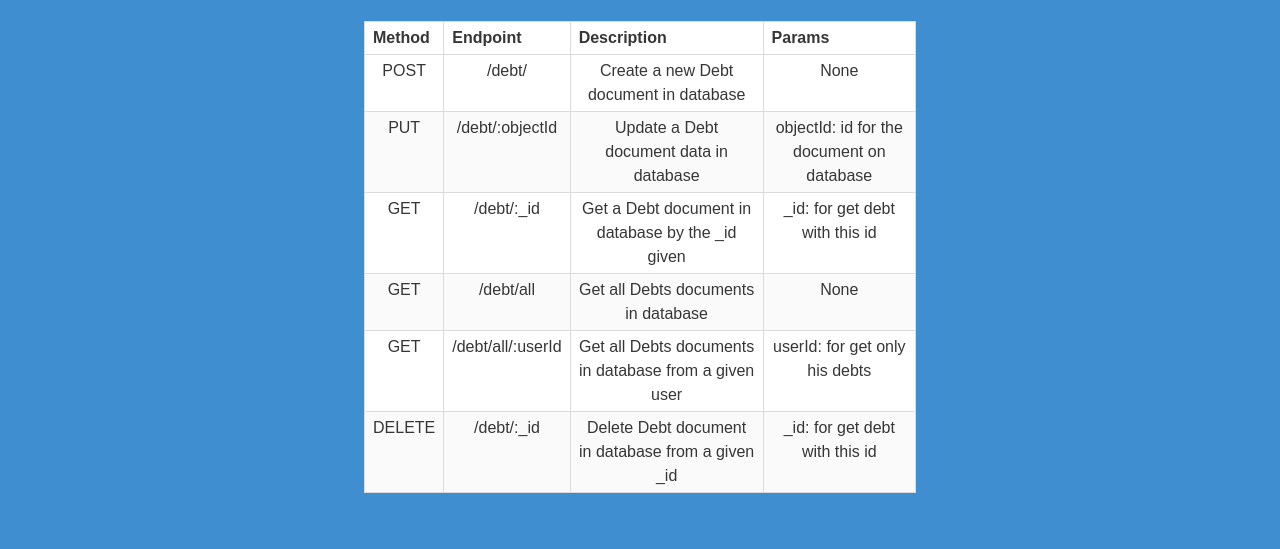
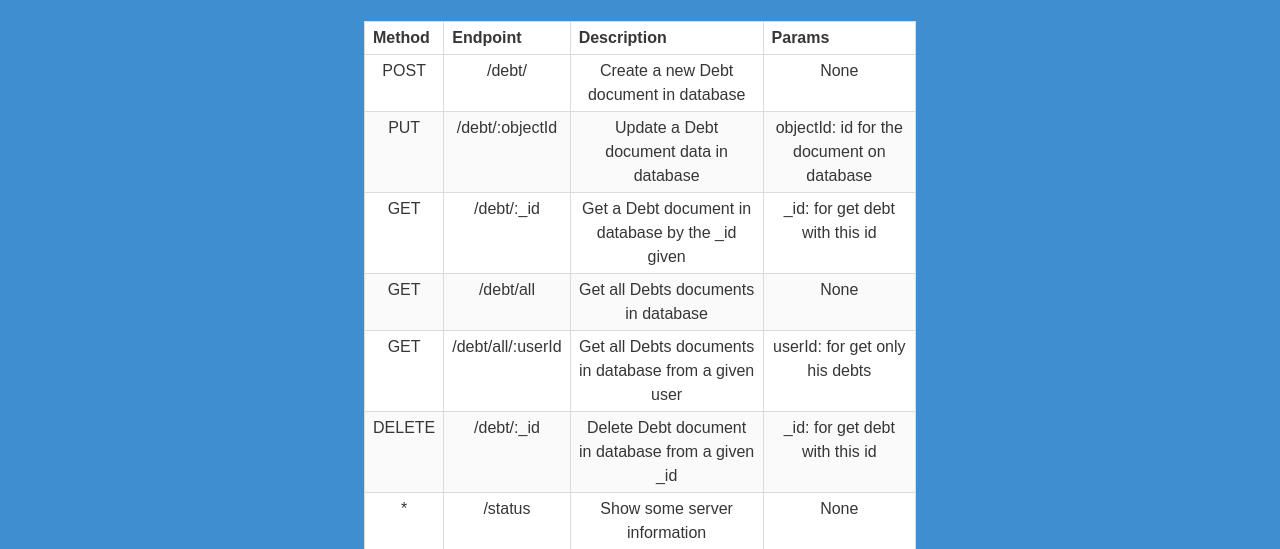
Before and after one commit to douglas-martins/debt-register-api, a website: page src/views/home.html in a window 1280 px wide. Shown: the part 251-800 px from the top of the page. Drawn offline with nearby package versions, Linux system fonts and the light colour scheme.

Commit message:
Add /status on home.html documentation

```diff
--- a/src/views/home.html
+++ b/src/views/home.html
@@ -114,6 +114,13 @@
                         <td>_id: for get debt with this id</td>
                     </tr>
 
+                    <tr>
+                        <td class="bold">*</td>
+                        <td><p>/status</p></td>
+                        <td>Show some server information</td>
+                        <td>None</td>
+                    </tr>
+
                     </tbody>
                 </table>
 
```
